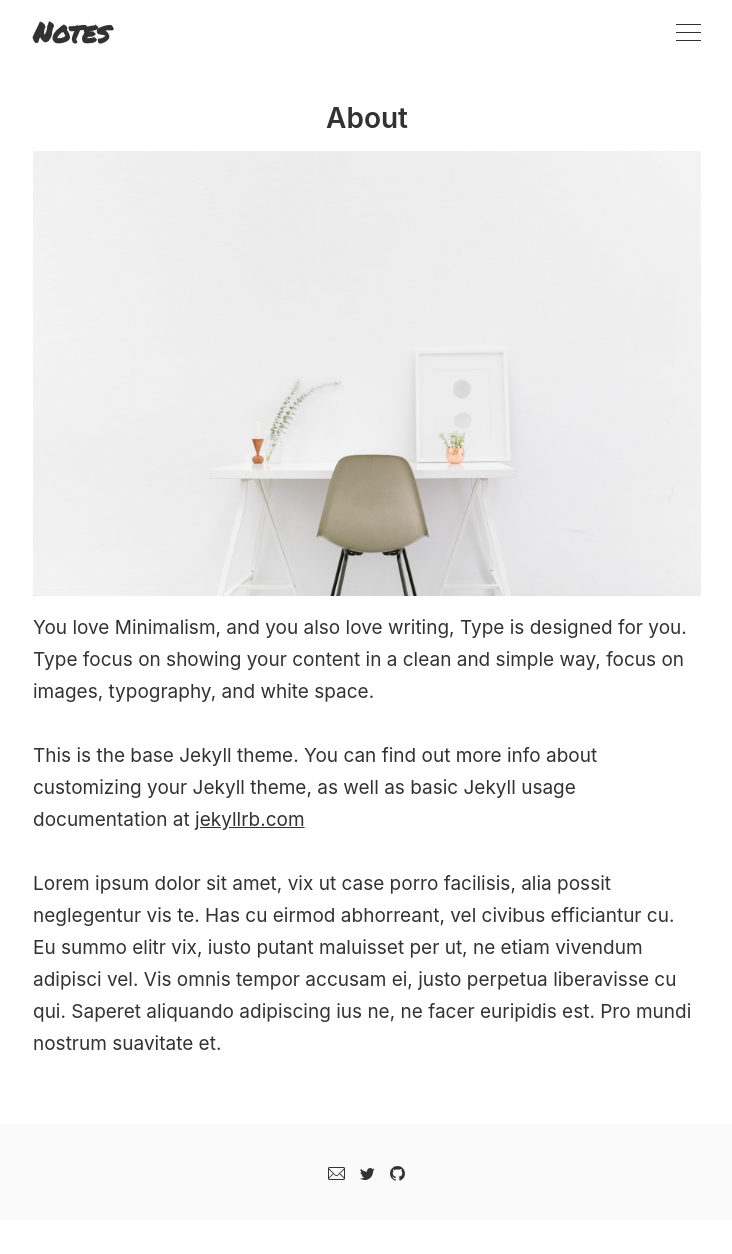
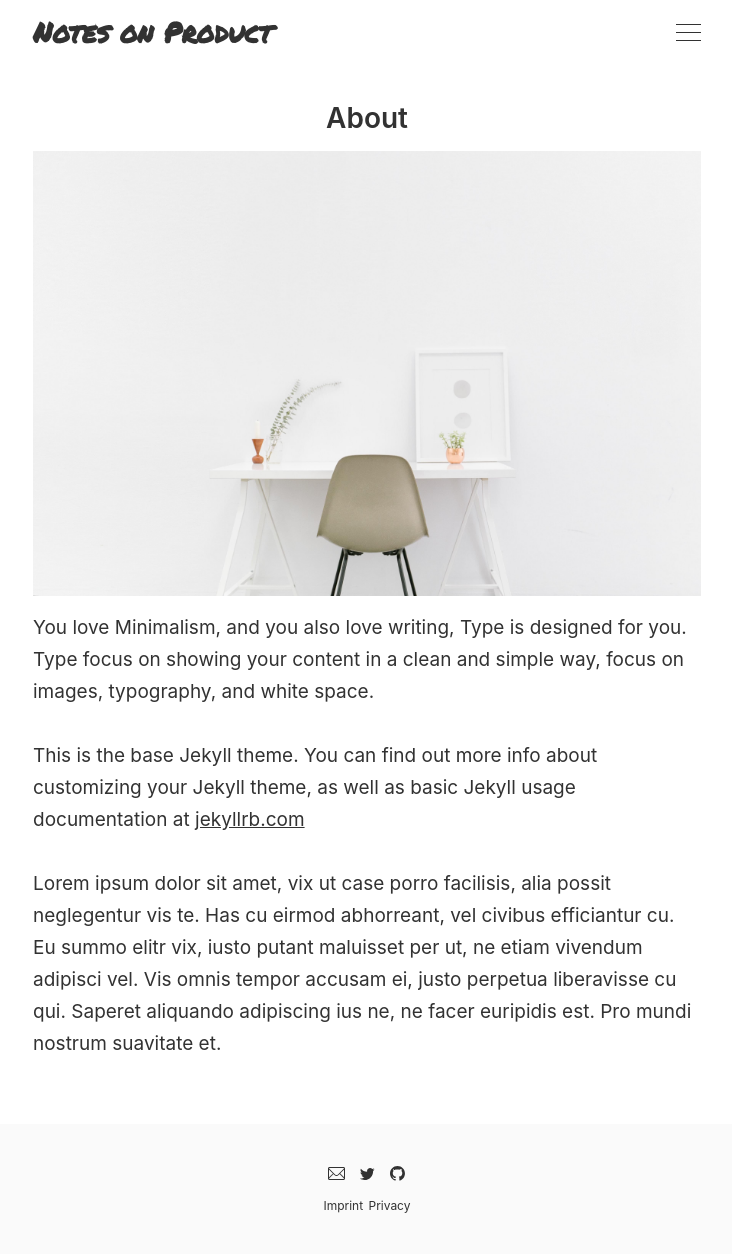
Before and after one commit to hellyeahitsmarvin/product-detox, a Jekyll site: the page built from _pages/about.md, in a window 1280 px wide. Shown: the whole page, without its empty margins (273-1005 px from the left). Built offline with Jekyll 4.4.1, drawn with Linux system fonts in a browser that asks for light colours; before the commit the page ends 1220 px from its top, so only the background shows below that.

Commit message:
Added imprint and privacy

```diff
--- a/_config.yml
+++ b/_config.yml
@@ -6,7 +6,7 @@
 # 'jekyll serve'. If you change this file, please restart the server process.
 
 # Site settings
-title:       Notes
+title:       Notes on Product
 email:       'heaven@hellyeahitsmarvin.com'
 description: 'Detox your product practice. Half personal, half professional notes about intention, integrity and doing the right thing.'
 baseurl:     '' # The subpath of your site, e.g. /blog - Important: Leading slash
@@ -15,6 +15,8 @@ twitter:     'https://twitter.com/hellyeahitsmarv'
 github:      'https://github.com/hellyeahitsmarvin/product-detox'
 # instagram:   ''
 # facebook:    ''
+imprint:      'https://hellyeahitsmarvin.com/imprint'
+privacy:      'https://hellyeahitsmarvin.com/privacy'
 
 markdown:  kramdown
 permalink: pretty
--- a/_includes/footer.html
+++ b/_includes/footer.html
@@ -31,5 +31,22 @@
       </ul>
 
     </div>
+
+    <div class='o-grid__col o-grid__col--full'>
+
+      <ul class='o-plain-list c-legal-nav u-text-center'>
+        <li class='c-legal-nav__item'>
+          <a href='{{ site.imprint }}' target='_blank'>
+            Imprint
+          </a>
+        </li>
+        <li class='c-legal-nav__item'>
+          <a href='{{ site.privacy }}' target='_blank'>
+            Privacy
+          </a>
+        </li>
+      </ul>
+
+    </div>
   </div>
 </footer>
--- a/_sass/components/__all.scss
+++ b/_sass/components/__all.scss
@@ -14,4 +14,5 @@
 @import 'content';
 @import 'embed';
 @import 'social-nav';
+@import 'legal-nav';
 @import 'footer';
--- /dev/null
+++ b/_sass/components/_legal-nav.scss
@@ -0,0 +1,14 @@
+/*------------------------------------*\
+  Components > Legal Navigation
+\*------------------------------------*/
+
+.c-legal-nav {
+    &__item {
+      display: inline-block;
+      font-size: $font-size-tiny;
+    }
+
+      @include attention() {
+        fill: $color-brand;
+      }
+    }
```
